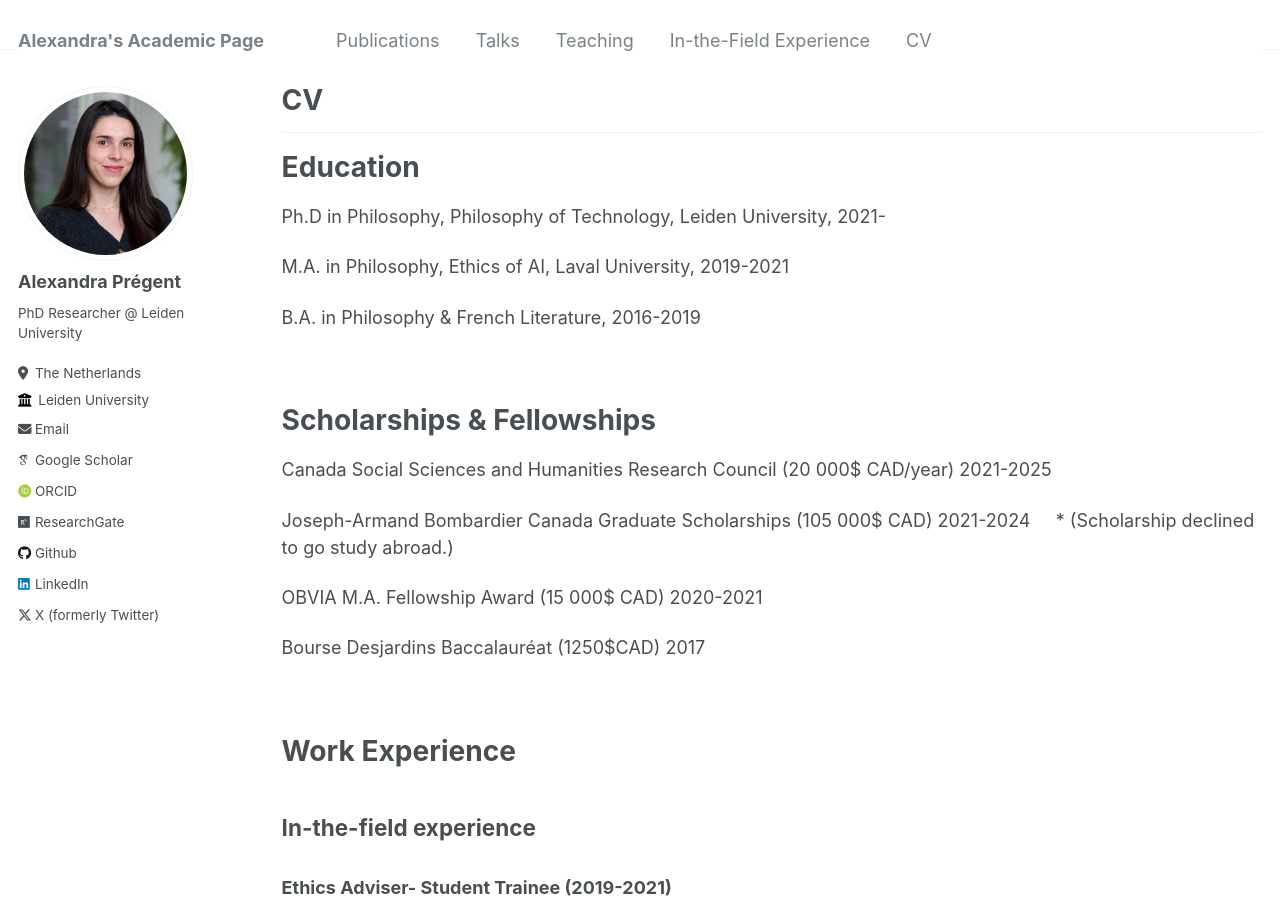
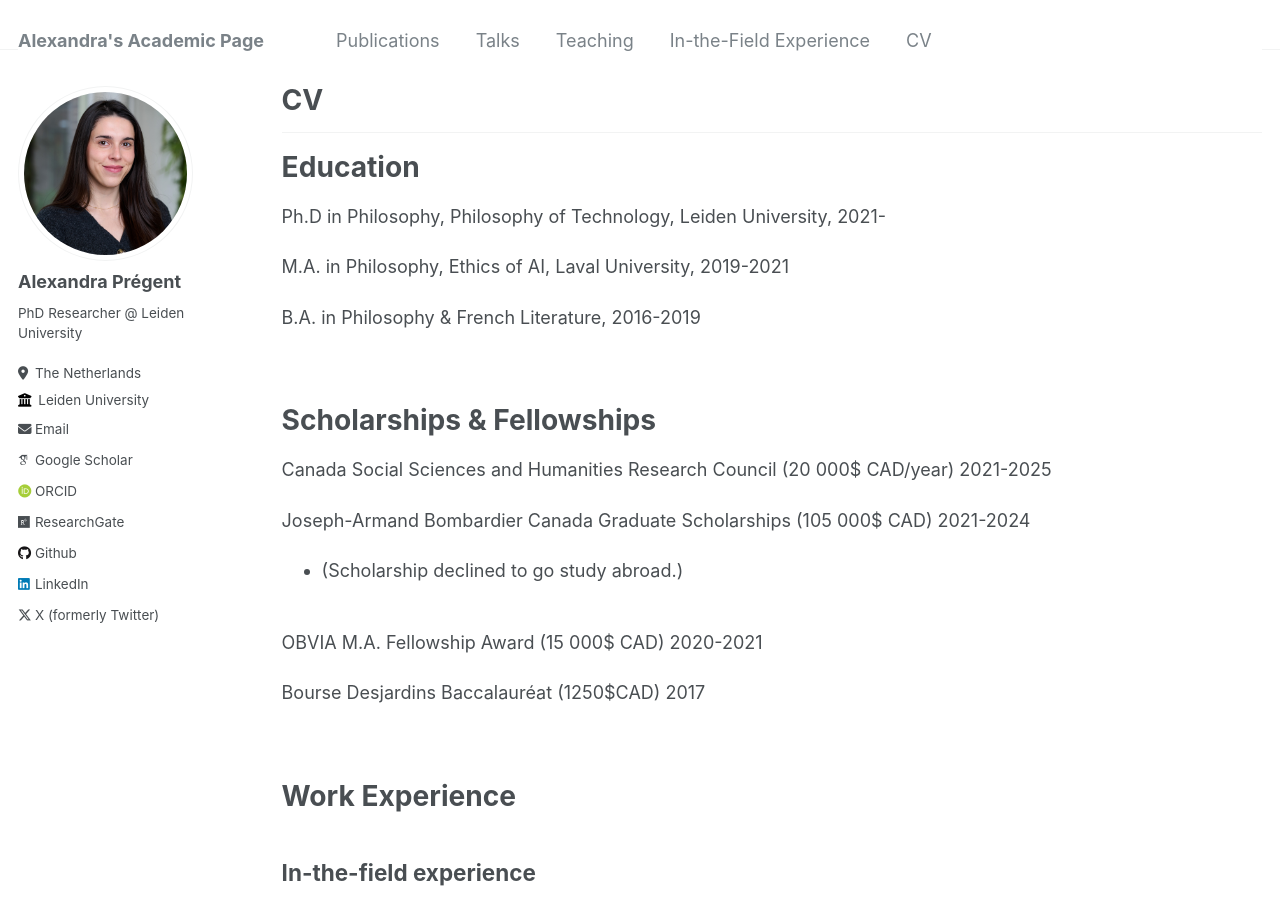
Before and after one commit to AlexandraPregent/AlexandraPregent.github.io, a Jekyll site: the page built from _pages/cv.md, in a window 1280 px wide and 900 px high. Built offline with Jekyll 4.4.1, drawn with Linux system fonts in a browser that asks for light colours; some web fonts are replaced; part of the change alters nothing that is shown.

Commit message:
Update cv.md

```diff
--- a/_pages/cv.md
+++ b/_pages/cv.md
@@ -29,10 +29,11 @@ B.A. in Philosophy & French Literature, 2016-2019
 
 Canada Social Sciences and Humanities Research Council (20 000$ CAD/year) 2021-2025
 
-Joseph-Armand Bombardier Canada Graduate Scholarships (105 000$ CAD) 2021-2024  &nbsp;
-  &nbsp; * (Scholarship declined to go study abroad.)
+Joseph-Armand Bombardier Canada Graduate Scholarships (105 000$ CAD) 2021-2024
+
+  * (Scholarship declined to go study abroad.)
+
  &nbsp;
-
 OBVIA M.A. Fellowship Award (15 000$ CAD) 2020-2021
 
 Bourse Desjardins Baccalauréat (1250$CAD) 2017
```
